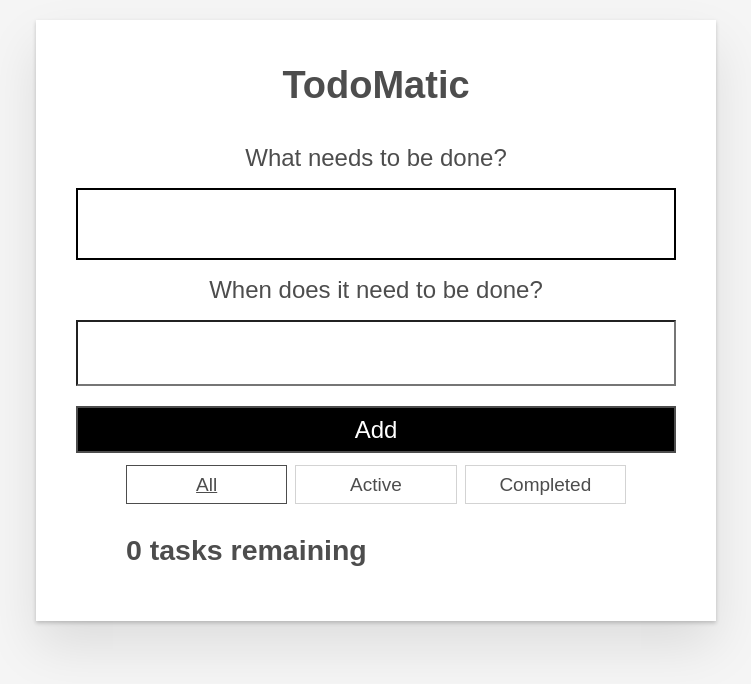
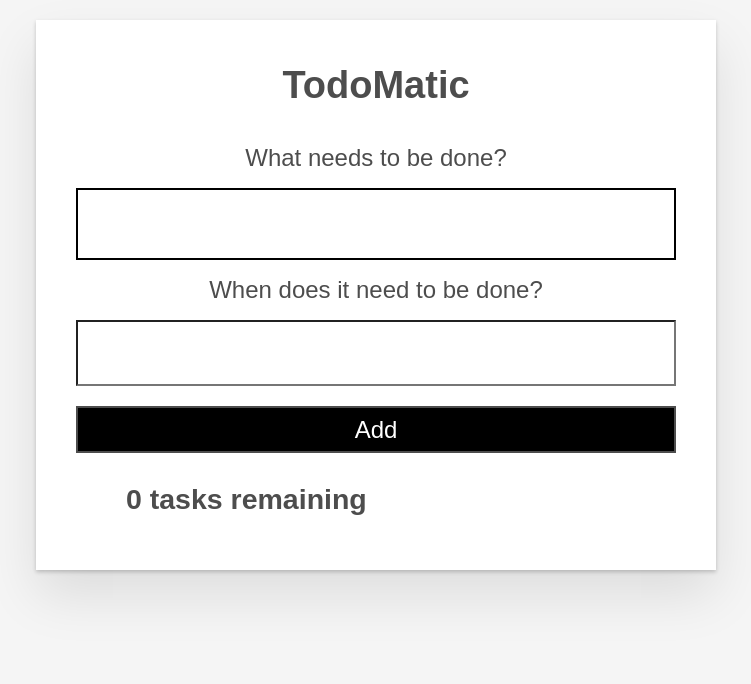
Before and after one commit to helwigmj/todo-app, a React (Create React App) app: page / in a window 1280 px wide. Shown: the top 684 px of the page, without its empty margins (264-1015 px from the left). Built offline with nearby package versions, Linux system fonts and the light colour scheme.

Commit message:
remove filterButton component & functionality

```diff
--- a/src/App.js
+++ b/src/App.js
@@ -1,21 +1,11 @@
 import React, { useState } from 'react';
 import Form from './components/Form';
-import FilterButton from './components/FilterButton';
 import Todo from './components/Todo';
-
-const FILTER_MAP = {
-  All: () => true,
-  Active: (task) => !task.completed,
-  Completed: (task) => task.completed,
-};
-const FILTER_NAMES = Object.keys(FILTER_MAP);
 
 function App(props) {
   // variables
   const [tasks, setTasks] = useState(props.tasks);
-  const [filter, setFilter] = useState("All");
   const taskList = tasks
-    .filter(FILTER_MAP[filter])
     .map((task) => (
       <Todo
         id={task.id}
@@ -27,14 +17,6 @@ function App(props) {
         deleteTask={deleteTask}
         editTask={editTask}
       />
-  ));
-  const filterList = FILTER_NAMES.map((name) => (
-    <FilterButton
-      key={name}
-      name={name}
-      isPressed={name === filter}
-      setFilter={setFilter}
-    />
   ));
   const taskNoun = taskList.length !== 1 ? "tasks" : "task";
   const listHeadingText = `${taskList.length} ${taskNoun} remaining`;
@@ -77,9 +59,6 @@ function App(props) {
     <div className="todoapp stack-large">
       <h1>TodoMatic</h1>
       <Form addTask={addTask}/>
-      <div className="filters btn-group stack-exception">
-        {filterList}
-      </div>
       <h2 id="list-heading">{listHeadingText}</h2>
       <ul
         role="list"
--- a/src/components/FilterButton.js
+++ /dev/null
@@ -1,18 +0,0 @@
-import React from "react";
-
-function FilterButton(props) {
-    return (
-      <button
-        type="button"
-        className="btn toggle-btn"
-        aria-pressed={props.isPressed}
-        onClick={() => props.setFilter(props.name)}
-      >
-        <span className="visually-hidden">Show </span>
-        <span>{props.name}</span>
-        <span className="visually-hidden"> tasks</span>
-      </button>
-    );
-}
-
-export default FilterButton;
```
